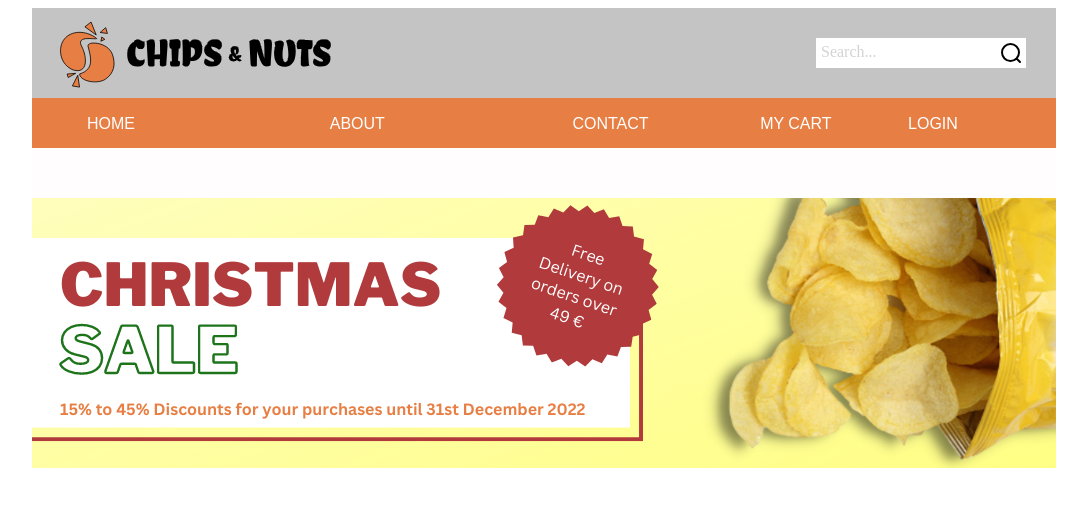
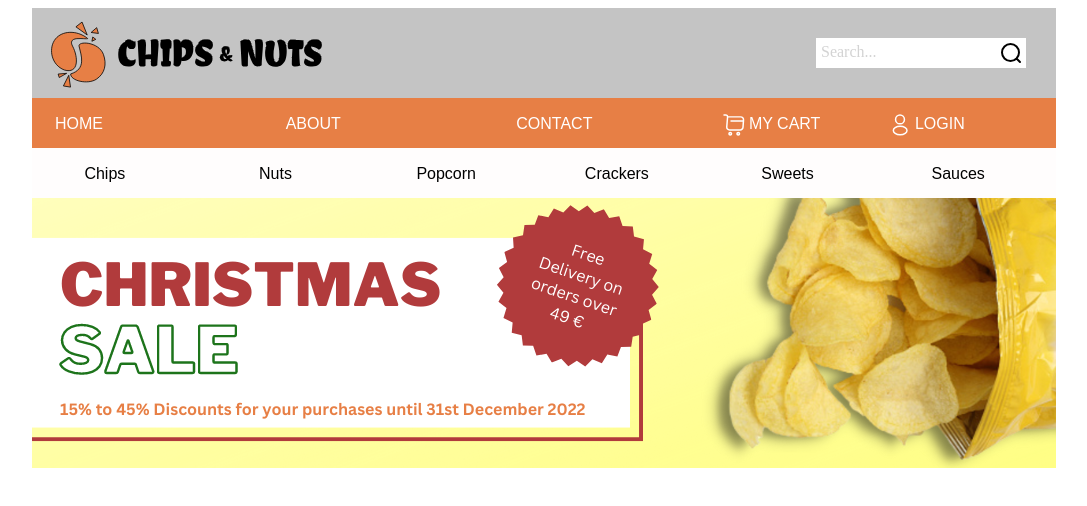
Before and after one commit to liisatormakangas/e-shop-exercise, a plain HTML site: page home.html in a window 1280 px wide. Shown: the whole page, without its empty margins (96-1183 px from the left). Drawn offline with Linux system fonts and the light colour scheme; a web font is replaced by a local one.

Commit message:
added second menu items, aligned them

```diff
--- a/estore.css
+++ b/estore.css
@@ -16,7 +16,8 @@
 .logo{
     height: 75px;
     width: 311px;
-    margin: 9px;
+    margin-top: 9px;
+    padding-left: 0px;
 }
 .body {
     max-width: 1024px;
@@ -33,7 +34,7 @@
 }
 .mainmenutext {
     padding-top: 17px;
-    padding-left: 55px;
+    padding-left: 23px;
     padding-right: 25px;
     font-family: 'Gotham', sans-serif;
     width: 22%;
@@ -48,9 +49,23 @@
     margin: -2px;
     padding-right: 5px;
 }
+
 .secondmenu {
     background: #fffdfd;
     height: 50px;
+    display: flex;
+    flex-direction: row;
+    justify-content: space-between;
+}
+.secMenuText{
+    padding-top: 17px;
+    padding-left: -17px;
+    padding-right: 25px;
+    font-family: 'Gotham', sans-serif;
+    align-items: center;
+    text-align: center;
+    width: 22%;
+    font-weight: 500;
 }
 
 .banner{
--- a/home.html
+++ b/home.html
@@ -18,10 +18,16 @@
             <div class="mainmenutext">HOME</div>
             <div class="mainmenutext">ABOUT</div>
             <div class="mainmenutext">CONTACT</div>
-            <div class="mainmenutext2"><img id="usericon" src="">MY CART</div>
-            <div class="mainmenutext2"><img id="usericon" src="">LOGIN</div>
+            <div class="mainmenutext2"><div id="usericon"> <img src="icons\white-shopping-cart.svg"></div>MY CART</div>
+            <div class="mainmenutext2"><img id="usericon" src="icons\white-login.svg">LOGIN</div>
         </div>
         <div class="secondmenu">
+            <div class="secMenuText">Chips</div>
+            <div class="secMenuText">Nuts</div>
+            <div class="secMenuText">Popcorn</div>
+            <div class="secMenuText">Crackers</div>
+            <div class="secMenuText">Sweets</div>
+            <div class="secMenuText">Sauces</div>
         </div>
         <div >
             <img class="banner" src="images/banner.png">
```
Also changed, not shown: icons/white-login.svg (added), icons/white-shopping-cart.svg (added).
